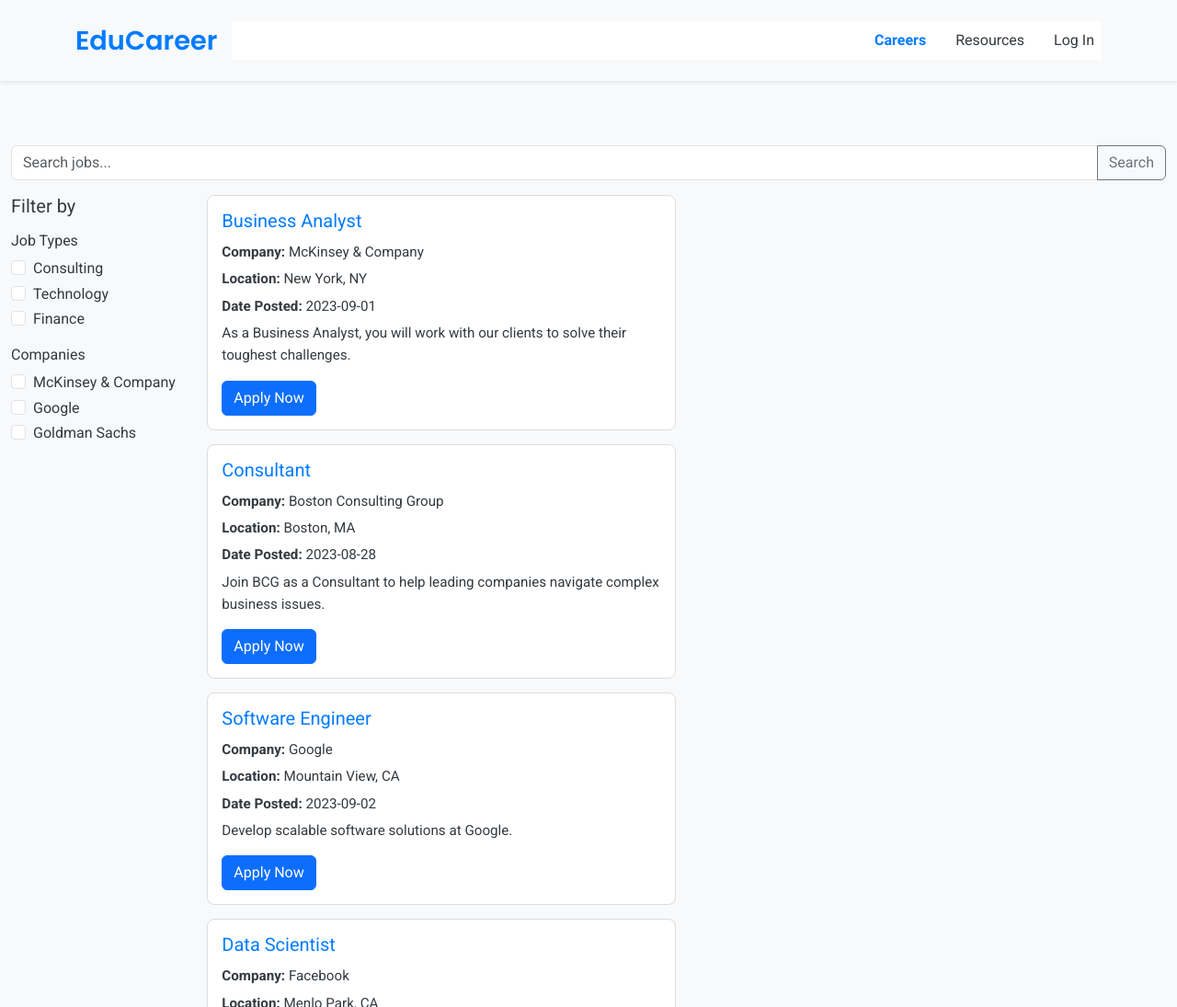
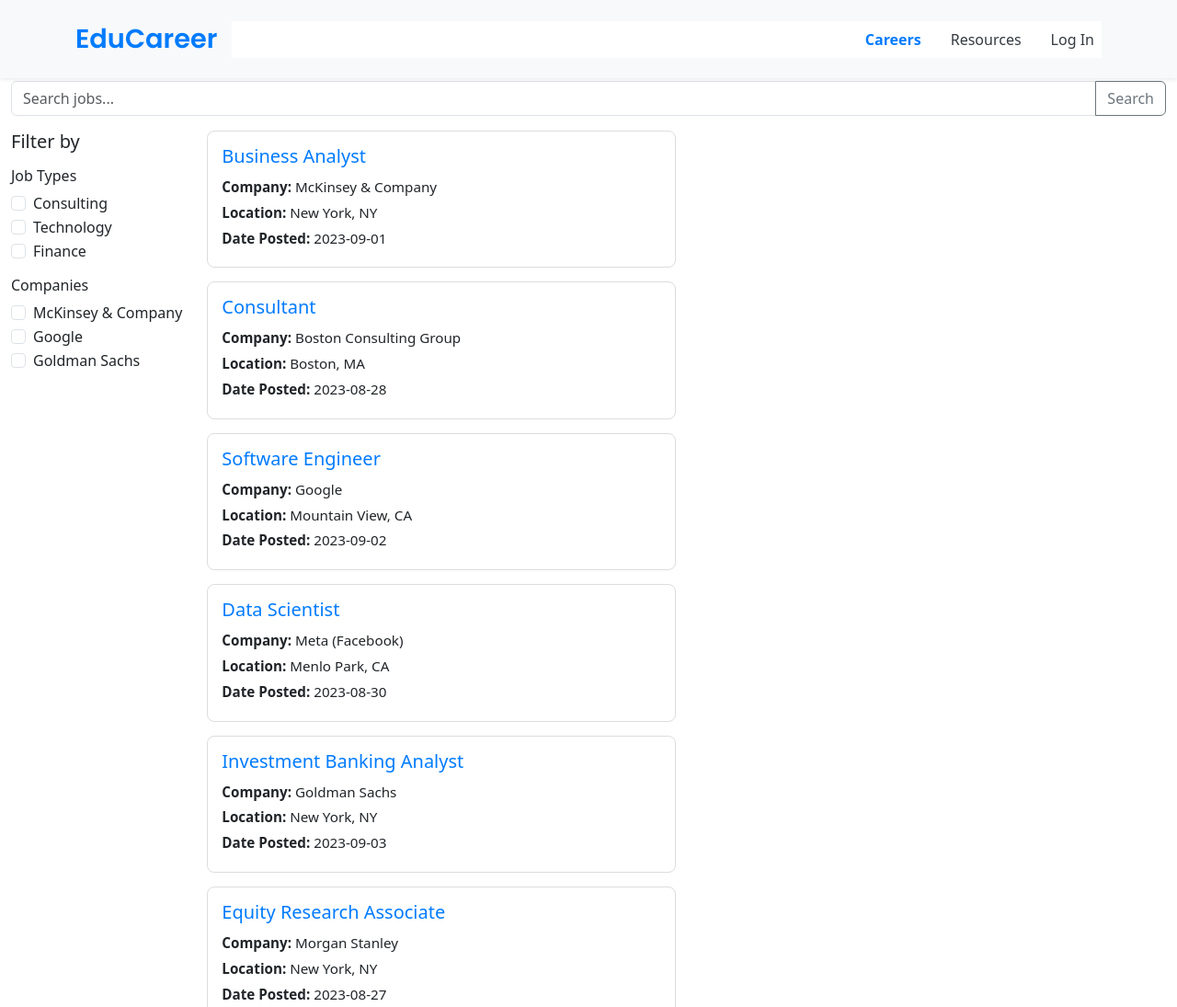
Before and after one commit to paurakh/educareer.github.io, a website: page jobs.html in a window 1280 px wide. Shown: the top 1095 px of the page at 92% size. Drawn offline with nearby package versions, Linux system fonts and the light colour scheme.

Commit message:
changed the job card
added better descriptions

```diff
--- a/css/jobs.css
+++ b/css/jobs.css
@@ -1,52 +1,5 @@
 /* jobs.css */
-
-/* Variables */
-:root {
-    --primary-color: #007BFF;
-    --secondary-color: #6c757d;
-    --background-color: #f8f9fa;
-    --text-color: #343a40;
-    --light-color: #ffffff;
-    --font-primary: 'Roboto', sans-serif;
-    --font-secondary: 'Poppins', sans-serif;
-}
-
-/* General Styles */
-body {
-    font-family: var(--font-primary);
-    color: var(--text-color);
-    background-color: var(--background-color);
-    line-height: 1.6;
-    scroll-behavior: smooth;
-    /* Adjust body padding to account for fixed navbar */
-    padding-top: 70px; /* Height of the navbar */
-}
-
-/* Job Listings Container */
-#job-listings-container {
-    height: calc(100vh - 70px - 50px); /* Subtract navbar and search bar height */
-    overflow-y: auto;
-    padding-right: 15px; /* To prevent scrollbar overlay */
-}
-
-/* Job Details Pane */
-.job-detail-panel {
-    position: sticky;
-    top: 70px; /* Height of the navbar */
-    padding: 20px;
-    background-color: #fff;
-    border-left: 1px solid #ddd;
-    height: calc(100vh - 70px - 50px); /* Subtract navbar and search bar height */
-    overflow-y: auto;
-}
-
-/* Job Detail Content */
-.job-detail-content {
-    position: relative;
-    min-height: 100%;
-}
-
-/* Job Cards Styles */
+/* Job Card Styles */
 .job-card {
     border: 1px solid #ddd;
     border-radius: 8px;
@@ -72,11 +25,36 @@
     font-size: 0.95em;
 }
 
-.job-card .btn-apply {
-    margin-top: 10px;
+/* Job Detail Panel Styles */
+.job-detail-panel {
+    padding: 20px;
+    background-color: #fff;
+    border-left: 1px solid #ddd;
+    height: calc(100vh - 140px); /* Adjust based on your header/footer height */
+    overflow-y: auto;
 }
 
-/* Apply Now Button */
+.job-detail-panel h3 {
+    font-size: 1.5em;
+    margin-top: 20px;
+    color: #343a40;
+}
+
+.job-detail-panel p {
+    font-size: 1em;
+    margin-top: 15px;
+    color: #343a40;
+}
+
+.job-detail-panel ul {
+    margin-top: 10px;
+    margin-left: 20px;
+}
+
+.job-detail-panel ul li {
+    margin-bottom: 5px;
+}
+
 .apply-btn {
     margin-top: 20px;
 }
--- a/js/jobs.js
+++ b/js/jobs.js
@@ -7,7 +7,36 @@
         company: "McKinsey & Company",
         location: "New York, NY",
         jobType: "Consulting",
-        description: "As a Business Analyst, you will work with our clients to solve their toughest challenges.",
+        description: `
+        <h3>About the Job:</h3>
+        <p>
+        Join McKinsey & Company as a Business Analyst Intern for a 12-week program offering personal and professional development. In this role, you will work closely with our consultants and clients to analyze business problems and develop strategic solutions. You'll gain hands-on experience in consulting methodologies and have the opportunity to contribute to impactful projects across various industries.
+        </p>
+
+        <h3>Responsibilities:</h3>
+        <ul>
+            <li>Conduct market research and data analysis to support client engagements.</li>
+            <li>Assist in developing presentations and reports for clients.</li>
+            <li>Collaborate with team members to brainstorm and implement solutions.</li>
+            <li>Participate in client meetings and contribute insights.</li>
+        </ul>
+
+        <h3>Minimum Qualifications:</h3>
+        <ul>
+            <li>Pursuing a Bachelor's degree in Business, Economics, or a related field.</li>
+            <li>Strong analytical and problem-solving skills.</li>
+            <li>Excellent communication and interpersonal abilities.</li>
+            <li>Proficiency in Microsoft Office Suite.</li>
+        </ul>
+
+        <h3>Preferred Qualifications:</h3>
+        <ul>
+            <li>Experience with data analysis and statistical software.</li>
+            <li>Previous internship experience in consulting or related industries.</li>
+            <li>Leadership experience in extracurricular activities.</li>
+            <li>Ability to work collaboratively in a team environment.</li>
+        </ul>
+        `,
         link: "#",
         datePosted: "2023-09-01"
     },
@@ -16,7 +45,36 @@
         company: "Boston Consulting Group",
         location: "Boston, MA",
         jobType: "Consulting",
-        description: "Join BCG as a Consultant to help leading companies navigate complex business issues.",
+        description: `
+        <h3>About the Job:</h3>
+        <p>
+        As a Consultant at BCG, you will work with clients to tackle their most complex challenges. You'll develop strategies, drive implementation, and deliver measurable results. This role offers the opportunity to work with leading companies across various industries, providing you with diverse experiences and professional growth.
+        </p>
+
+        <h3>Responsibilities:</h3>
+        <ul>
+            <li>Lead project teams in delivering client solutions.</li>
+            <li>Conduct detailed analyses to inform strategic decisions.</li>
+            <li>Develop and present recommendations to senior executives.</li>
+            <li>Mentor junior team members and foster a collaborative environment.</li>
+        </ul>
+
+        <h3>Minimum Qualifications:</h3>
+        <ul>
+            <li>Bachelor's degree in Business, Engineering, or a related discipline.</li>
+            <li>2+ years of professional experience.</li>
+            <li>Strong quantitative and analytical skills.</li>
+            <li>Excellent written and verbal communication skills.</li>
+        </ul>
+
+        <h3>Preferred Qualifications:</h3>
+        <ul>
+            <li>MBA or advanced degree.</li>
+            <li>Experience in management consulting.</li>
+            <li>Proven leadership abilities.</li>
+            <li>Proficiency in project management tools.</li>
+        </ul>
+        `,
         link: "#",
         datePosted: "2023-08-28"
     },
@@ -26,16 +84,74 @@
         company: "Google",
         location: "Mountain View, CA",
         jobType: "Technology",
-        description: "Develop scalable software solutions at Google.",
+        description: `
+        <h3>About the Job:</h3>
+        <p>
+        Join Google for a unique 12-week internship that offers professional development and community-building. As a Software Engineer Intern, you will work on projects critical to Google’s mission, developing solutions that impact millions of users. You'll collaborate with experienced engineers and have the opportunity to contribute to cutting-edge technologies.
+        </p>
+
+        <h3>Responsibilities:</h3>
+        <ul>
+            <li>Design, develop, and test software components.</li>
+            <li>Collaborate with cross-functional teams to define project requirements.</li>
+            <li>Participate in code reviews and contribute to best practices.</li>
+            <li>Debug and troubleshoot issues in existing software.</li>
+        </ul>
+
+        <h3>Minimum Qualifications:</h3>
+        <ul>
+            <li>Pursuing a Bachelor's degree in Computer Science or related technical field.</li>
+            <li>Experience with one or more programming languages (e.g., Java, C++, Python).</li>
+            <li>Knowledge of data structures and algorithms.</li>
+            <li>Ability to work in a team environment.</li>
+        </ul>
+
+        <h3>Preferred Qualifications:</h3>
+        <ul>
+            <li>Experience with distributed systems or cloud technologies.</li>
+            <li>Familiarity with machine learning or AI concepts.</li>
+            <li>Participation in coding competitions or hackathons.</li>
+            <li>Strong problem-solving skills.</li>
+        </ul>
+        `,
         link: "#",
         datePosted: "2023-09-02"
     },
     {
         title: "Data Scientist",
-        company: "Facebook",
+        company: "Meta (Facebook)",
         location: "Menlo Park, CA",
         jobType: "Technology",
-        description: "Analyze data to help Facebook make data-driven decisions.",
+        description: `
+        <h3>About the Job:</h3>
+        <p>
+        As a Data Scientist at Meta, you'll analyze vast amounts of data to generate insights that drive product decisions and enhance user experiences. You'll work closely with cross-functional teams to develop models and algorithms, contributing to the company's mission of connecting the world.
+        </p>
+
+        <h3>Responsibilities:</h3>
+        <ul>
+            <li>Develop and implement machine learning models.</li>
+            <li>Analyze user behavior and identify trends.</li>
+            <li>Collaborate with product teams to optimize features.</li>
+            <li>Communicate findings to stakeholders through reports and presentations.</li>
+        </ul>
+
+        <h3>Minimum Qualifications:</h3>
+        <ul>
+            <li>Bachelor's degree in Statistics, Mathematics, Computer Science, or related field.</li>
+            <li>Experience with statistical analysis and machine learning techniques.</li>
+            <li>Proficiency in programming languages such as Python or R.</li>
+            <li>Familiarity with data visualization tools.</li>
+        </ul>
+
+        <h3>Preferred Qualifications:</h3>
+        <ul>
+            <li>Master's degree or PhD.</li>
+            <li>Experience with big data technologies (e.g., Hadoop, Spark).</li>
+            <li>Knowledge of deep learning frameworks.</li>
+            <li>Strong communication skills to present complex data insights.</li>
+        </ul>
+        `,
         link: "#",
         datePosted: "2023-08-30"
     },
@@ -45,7 +161,36 @@
         company: "Goldman Sachs",
         location: "New York, NY",
         jobType: "Finance",
-        description: "Assist in executing transactions and performing financial analyses.",
+        description: `
+        <h3>About the Job:</h3>
+        <p>
+        As an Investment Banking Analyst at Goldman Sachs, you'll be involved in high-profile transactions and strategic advisory services. You'll work closely with senior bankers and clients, gaining exposure to mergers and acquisitions, equity and debt financing, and more.
+        </p>
+
+        <h3>Responsibilities:</h3>
+        <ul>
+            <li>Build and maintain financial models.</li>
+            <li>Conduct industry and company research.</li>
+            <li>Prepare pitch books and client presentations.</li>
+            <li>Assist in executing transactions.</li>
+        </ul>
+
+        <h3>Minimum Qualifications:</h3>
+        <ul>
+            <li>Bachelor's degree in Finance, Economics, or related field.</li>
+            <li>Strong analytical and quantitative skills.</li>
+            <li>Proficiency in Excel and financial modeling.</li>
+            <li>Excellent attention to detail.</li>
+        </ul>
+
+        <h3>Preferred Qualifications:</h3>
+        <ul>
+            <li>Previous internship in investment banking or finance.</li>
+            <li>Knowledge of valuation techniques.</li>
+            <li>Ability to work long hours in a high-pressure environment.</li>
+            <li>Strong communication and presentation skills.</li>
+        </ul>
+        `,
         link: "#",
         datePosted: "2023-09-03"
     },
@@ -54,184 +199,58 @@
         company: "Morgan Stanley",
         location: "New York, NY",
         jobType: "Finance",
-        description: "Support senior analysts in covering specific sectors.",
+        description: `
+        <h3>About the Job:</h3>
+        <p>
+        As an Equity Research Associate, you'll support senior analysts in covering specific sectors by analyzing financial data, building models, and writing reports. Your insights will help clients make informed investment decisions.
+        </p>
+
+        <h3>Responsibilities:</h3>
+        <ul>
+            <li>Analyze financial statements and market data.</li>
+            <li>Develop valuation models and forecasts.</li>
+            <li>Write research reports and recommendations.</li>
+            <li>Communicate with clients and sales teams.</li>
+        </ul>
+
+        <h3>Minimum Qualifications:</h3>
+        <ul>
+            <li>Bachelor's degree in Finance, Accounting, or related discipline.</li>
+            <li>Strong understanding of financial statements.</li>
+            <li>Excellent analytical and writing skills.</li>
+            <li>Proficiency with Excel and financial databases.</li>
+        </ul>
+
+        <h3>Preferred Qualifications:</h3>
+        <ul>
+            <li>CFA Level I candidate or holder.</li>
+            <li>Previous experience in equity research.</li>
+            <li>Knowledge of a specific industry sector.</li>
+            <li>Ability to work independently and as part of a team.</li>
+        </ul>
+        `,
         link: "#",
         datePosted: "2023-08-27"
     },
-    // Consulting Jobs
-    {
-        title: "Business Analyst",
-        company: "McKinsey & Company",
-        location: "New York, NY",
-        jobType: "Consulting",
-        description: "As a Business Analyst, you will work with our clients to solve their toughest challenges.",
-        link: "#",
-        datePosted: "2023-09-01"
-    },
-    {
-        title: "Consultant",
-        company: "Boston Consulting Group",
-        location: "Boston, MA",
-        jobType: "Consulting",
-        description: "Join BCG as a Consultant to help leading companies navigate complex business issues.",
-        link: "#",
-        datePosted: "2023-08-28"
-    },
-    // Technology Jobs
-    {
-        title: "Software Engineer",
-        company: "Google",
-        location: "Mountain View, CA",
-        jobType: "Technology",
-        description: "Develop scalable software solutions at Google.",
-        link: "#",
-        datePosted: "2023-09-02"
-    },
-    {
-        title: "Data Scientist",
-        company: "Facebook",
-        location: "Menlo Park, CA",
-        jobType: "Technology",
-        description: "Analyze data to help Facebook make data-driven decisions.",
-        link: "#",
-        datePosted: "2023-08-30"
-    },
-    // Finance Jobs
-    {
-        title: "Investment Banking Analyst",
-        company: "Goldman Sachs",
-        location: "New York, NY",
-        jobType: "Finance",
-        description: "Assist in executing transactions and performing financial analyses.",
-        link: "#",
-        datePosted: "2023-09-03"
-    },
-    {
-        title: "Equity Research Associate",
-        company: "Morgan Stanley",
-        location: "New York, NY",
-        jobType: "Finance",
-        description: "Support senior analysts in covering specific sectors.",
-        link: "#",
-        datePosted: "2023-08-27"
-    },
-    // Additional Jobs (Add more to reach 30)
-    {
-        title: "Product Manager",
-        company: "Apple",
-        location: "Cupertino, CA",
-        jobType: "Technology",
-        description: "Lead cross-functional teams to deliver innovative products.",
-        link: "#",
-        datePosted: "2023-08-29"
-    },
-    {
-        title: "Strategy Analyst",
-        company: "Deloitte",
-        location: "Chicago, IL",
-        jobType: "Consulting",
-        description: "Work on strategic projects for a variety of clients.",
-        link: "#",
-        datePosted: "2023-08-31"
-    },
-    {
-        title: "Financial Analyst",
-        company: "J.P. Morgan",
-        location: "New York, NY",
-        jobType: "Finance",
-        description: "Analyze financial data and support decision-making processes.",
-        link: "#",
-        datePosted: "2023-09-01"
-    },
-    {
-        title: "UX Designer",
-        company: "Microsoft",
-        location: "Redmond, WA",
-        jobType: "Technology",
-        description: "Design user interfaces for Microsoft products.",
-        link: "#",
-        datePosted: "2023-09-02"
-    },
-    {
-        title: "Management Consultant",
-        company: "Accenture",
-        location: "San Francisco, CA",
-        jobType: "Consulting",
-        description: "Provide expert advice to improve organizational performance.",
-        link: "#",
-        datePosted: "2023-08-30"
-    },
-    {
-        title: "Software Developer",
-        company: "Amazon",
-        location: "Seattle, WA",
-        jobType: "Technology",
-        description: "Build and maintain applications for Amazon services.",
-        link: "#",
-        datePosted: "2023-08-28"
-    },
-    {
-        title: "Risk Analyst",
-        company: "Citigroup",
-        location: "New York, NY",
-        jobType: "Finance",
-        description: "Assess financial risks and develop mitigation strategies.",
-        link: "#",
-        datePosted: "2023-09-03"
-    },
-    {
-        title: "Business Development Manager",
-        company: "IBM",
-        location: "Armonk, NY",
-        jobType: "Technology",
-        description: "Identify new business opportunities and partnerships.",
-        link: "#",
-        datePosted: "2023-09-01"
-    },
-    {
-        title: "Consultant",
-        company: "Bain & Company",
-        location: "Boston, MA",
-        jobType: "Consulting",
-        description: "Work closely with clients to address their most critical challenges.",
-        link: "#",
-        datePosted: "2023-08-29"
-    },
-    {
-        title: "Financial Advisor",
-        company: "Wells Fargo",
-        location: "Charlotte, NC",
-        jobType: "Finance",
-        description: "Provide financial planning services to clients.",
-        link: "#",
-        datePosted: "2023-08-27"
-    }
+
 ];
+
 // Function to display job cards
 function displayJobCards(jobsToDisplay) {
     const jobsList = document.getElementById('jobs-list');
-    jobsList.innerHTML = ''; // Clear existing jobs
+    jobsList.innerHTML = ''; // Clear previous job cards
 
-    if (jobsToDisplay.length === 0) {
-        jobsList.innerHTML = '<p>No jobs found matching your criteria.</p>';
-        return;
-    }
-
-    jobsToDisplay.forEach((job, index) => {
+    jobsToDisplay.forEach((job) => {
         const jobCard = document.createElement('div');
-        jobCard.classList.add('job-card');
-        jobCard.dataset.index = index;
+        jobCard.className = 'job-card';
 
         jobCard.innerHTML = `
             <h5>${job.title}</h5>
             <p><strong>Company:</strong> ${job.company}</p>
             <p><strong>Location:</strong> ${job.location}</p>
             <p><strong>Date Posted:</strong> ${job.datePosted}</p>
-            <p>${truncateDescription(job.description, 100)}</p>
-            <a href="${job.link}" class="btn btn-primary btn-apply">Apply Now</a>
         `;
 
-        // Add click event to open job detail panel
         jobCard.addEventListener('click', () => {
             openJobDetailPanel(job);
         });
@@ -240,37 +259,21 @@
     });
 }
 
-// Function to truncate job description
-function truncateDescription(description, maxLength) {
-    return description.length > maxLength ? description.substring(0, maxLength) + '...' : description;
-}
-
-// Function to open job detail panel
+// Function to open job detail panel and populate it
 function openJobDetailPanel(job) {
     document.getElementById('job-title').textContent = job.title;
     document.getElementById('job-company').textContent = job.company;
     document.getElementById('job-location').textContent = job.location;
     document.getElementById('job-date').textContent = job.datePosted;
-    document.getElementById('job-description').textContent = job.description;
+    document.getElementById('job-description').innerHTML = job.description;
     document.getElementById('apply-now-btn').href = job.link;
 
     // Show the job detail panel
     document.getElementById('job-detail-panel').style.display = 'block';
 }
 
-// Function to close job detail panel
-function closeJobDetailPanel() {
-    // Clear job details
-    document.getElementById('job-title').textContent = '';
-    document.getElementById('job-company').textContent = '';
-    document.getElementById('job-location').textContent = '';
-    document.getElementById('job-date').textContent = '';
-    document.getElementById('job-description').textContent = '';
-    document.getElementById('apply-now-btn').href = '#';
-
-    // Hide the job detail panel
-    document.getElementById('job-detail-panel').style.display = 'none';
-}
+// Initial display of job cards
+displayJobCards(jobs);
 
 // Function to handle filter changes
 function handleFilterChange() {
@@ -312,7 +315,4 @@
     // Search functionality
     document.getElementById('search-button').addEventListener('click', handleFilterChange);
     document.getElementById('search-input').addEventListener('keyup', handleFilterChange);
-
-    // Close button functionality
-    document.getElementById('close-panel-btn').addEventListener('click', closeJobDetailPanel);
 });
```
Also changed, not shown: jobs.html (+1 -2 lines).
